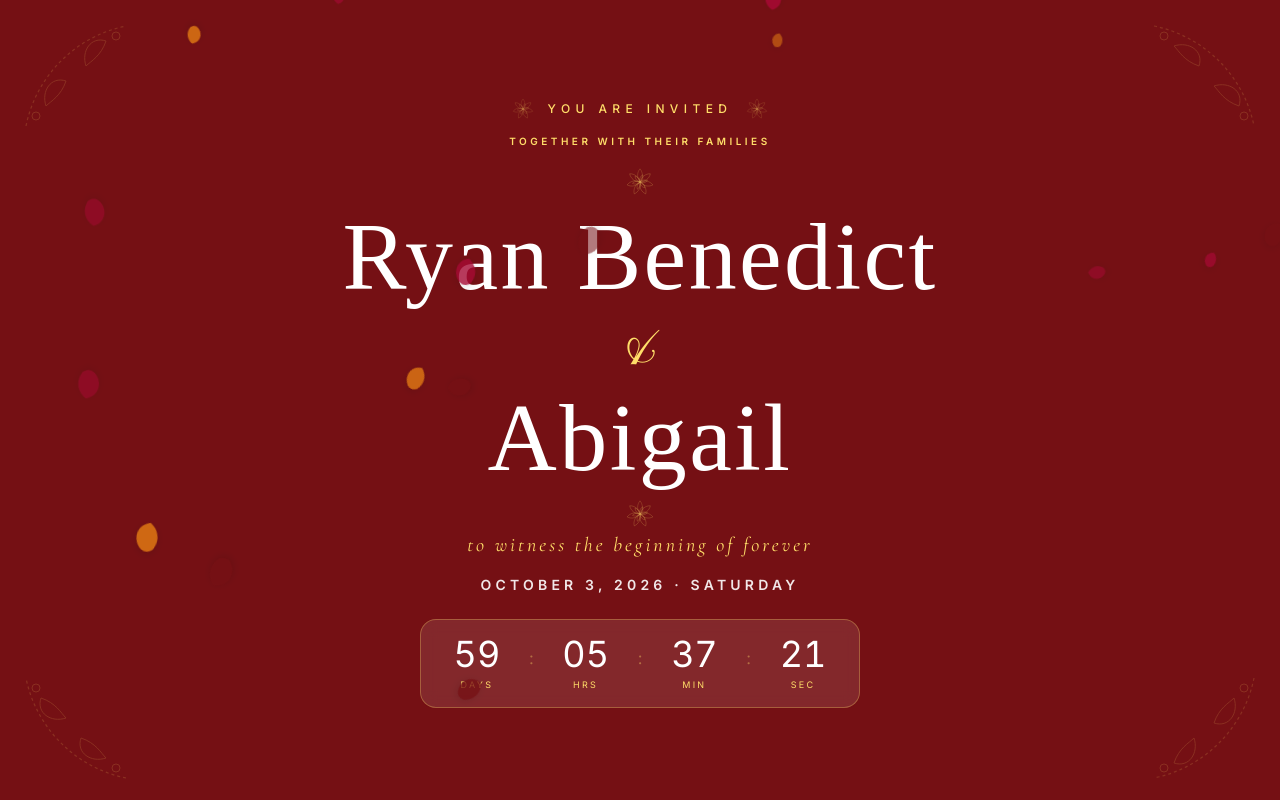
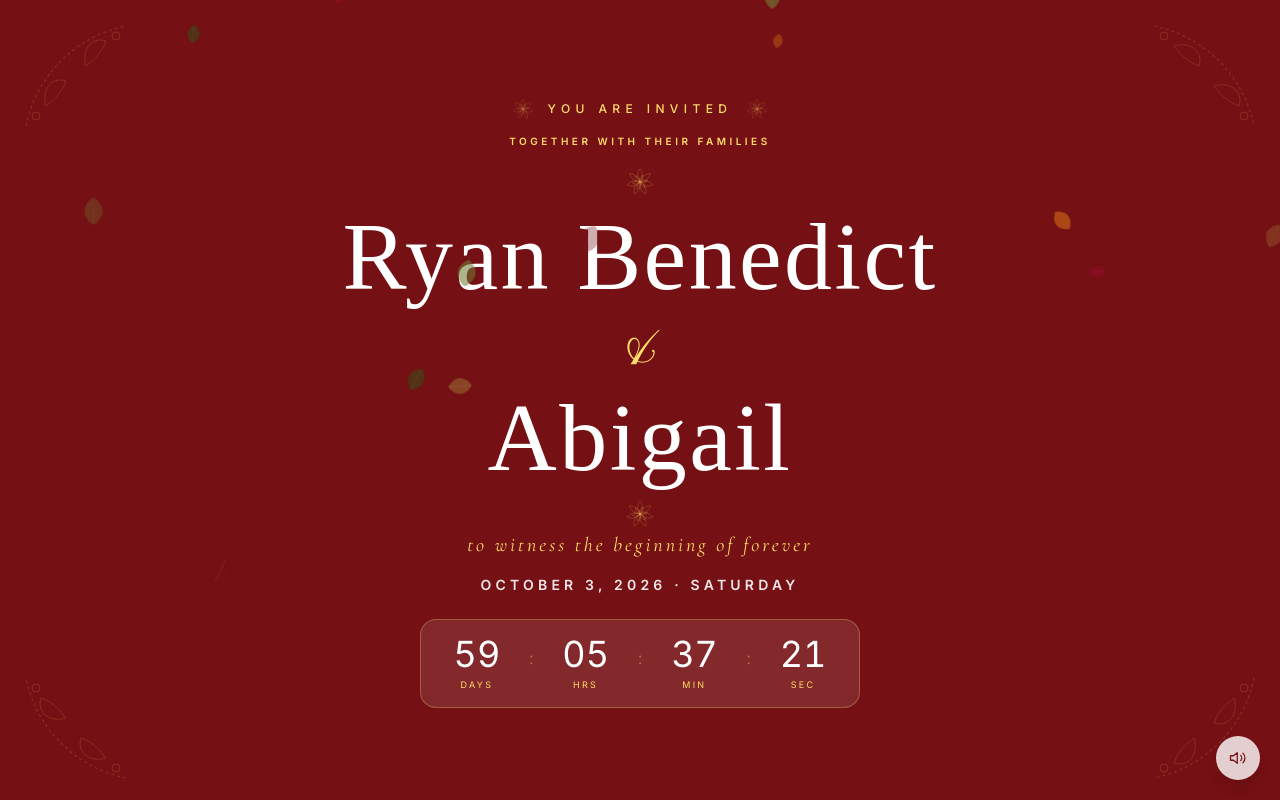
Before and after one commit to mnsling/weddinginv, a React (Vite) app: page / in a window 1280 px wide. Shown: the top 800 px of the page. Built offline with nearby package versions, Linux system fonts and the light colour scheme; a web font is replaced by a local one.

Commit message:
new fixes

```diff
--- a/src/App.jsx
+++ b/src/App.jsx
@@ -1,3 +1,5 @@
+import { useEffect, useRef, useState } from "react";
+
 import FallingPetals from "./components/fallingPetal";
 import Hero from "./sections/hero";
 import Parents from "./sections/parents";
@@ -7,40 +9,195 @@ import Timeline from "./sections/timeline";
 import Attire from "./sections/attire";
 import RSVP from "./sections/rsvp";
 import Closing from "./sections/closing";
+
 import backgroundMusic from "./assets/audio.mp3";
-
 
 /**
  * Ryan & Abigail — Wedding Invitation
- * -----------------------------------
+ *
  * This file only composes sections and holds the global styles that every
- * section relies on (fonts, the .reveal transition, keyframes, etc).
- * Section markup lives in ./sections, shared UI pieces live in ./components,
- * and the countdown logic lives in ./hooks.
+ * section relies on.
  */
+
 export default function WeddingInvite() {
+  const audioRef = useRef(null);
+
+  const [musicPlaying, setMusicPlaying] = useState(false);
+
+  useEffect(() => {
+    const audio = audioRef.current;
+
+    if (!audio) return;
+
+    audio.volume = 0.45;
+
+    // Try autoplay immediately
+    const tryAutoplay = async () => {
+      try {
+        await audio.play();
+        setMusicPlaying(true);
+      } catch (error) {
+        console.log(
+          "Autoplay was blocked. Music will start after user interaction."
+        );
+      }
+    };
+
+    tryAutoplay();
+
+    // If autoplay is blocked, start after first interaction
+    const startMusic = async () => {
+      if (!audio.paused) return;
+
+      try {
+        await audio.play();
+        setMusicPlaying(true);
+
+        // Remove listeners after successful playback
+        window.removeEventListener("click", startMusic);
+        window.removeEventListener("touchstart", startMusic);
+        window.removeEventListener("keydown", startMusic);
+        window.removeEventListener("scroll", startMusic);
+      } catch (error) {
+        console.log("Audio still blocked:", error);
+      }
+    };
+
+    window.addEventListener("click", startMusic);
+    window.addEventListener("touchstart", startMusic);
+    window.addEventListener("keydown", startMusic);
+    window.addEventListener("scroll", startMusic);
+
+    return () => {
+      window.removeEventListener("click", startMusic);
+      window.removeEventListener("touchstart", startMusic);
+      window.removeEventListener("keydown", startMusic);
+      window.removeEventListener("scroll", startMusic);
+    };
+  }, []);
+
+  const toggleMusic = async () => {
+    const audio = audioRef.current;
+
+    if (!audio) return;
+
+    if (audio.paused) {
+      try {
+        await audio.play();
+        setMusicPlaying(true);
+      } catch (error) {
+        console.log("Could not play audio:", error);
+      }
+    } else {
+      audio.pause();
+      setMusicPlaying(false);
+    }
+  };
 
   return (
-    <div className="min-h-screen w-full bg-white text-[#333333] overflow-x-hidden antialiased selection:bg-[#751014] selection:text-white relative">
+    <div className="relative overflow-hidden">
+
+      {/* Background Music */}
       <audio
+        ref={audioRef}
         src={backgroundMusic}
-        autoPlay
         loop
         preload="auto"
+        playsInline
       />
+
       {/* Falling Rose Petals Animation Layer */}
-      <FallingPetals count={25} />
+      <FallingPetals />
+
+      {/* Music Button */}
+      <button
+        onClick={toggleMusic}
+        aria-label={musicPlaying ? "Pause music" : "Play music"}
+        className="
+          fixed
+          bottom-5
+          right-5
+          z-[100]
+          w-11
+          h-11
+          rounded-full
+          bg-white/80
+          backdrop-blur-md
+          shadow-lg
+          flex
+          items-center
+          justify-center
+          text-[#751014]
+          hover:bg-white
+          transition-all
+          duration-300
+        "
+      >
+        {musicPlaying ? (
+          /* Sound On */
+          <svg
+            xmlns="http://www.w3.org/2000/svg"
+            width="18"
+            height="18"
+            viewBox="0 0 24 24"
+            fill="none"
+            stroke="currentColor"
+            strokeWidth="1.7"
+            strokeLinecap="round"
+            strokeLinejoin="round"
+          >
+            <polygon points="11 5 6 9 2 9 2 15 6 15 11 19 11 5" />
+            <path d="M15.5 8.5a5 5 0 0 1 0 7" />
+            <path d="M18.5 5.5a9 9 0 0 1 0 13" />
+          </svg>
+        ) : (
+          /* Sound Off */
+          <svg
+            xmlns="http://www.w3.org/2000/svg"
+            width="18"
+            height="18"
+            viewBox="0 0 24 24"
+            fill="none"
+            stroke="currentColor"
+            strokeWidth="1.7"
+            strokeLinecap="round"
+            strokeLinejoin="round"
+          >
+            <polygon points="11 5 6 9 2 9 2 15 6 15 11 19 11 5" />
+            <line x1="23" y1="9" x2="17" y2="15" />
+            <line x1="17" y1="9" x2="23" y2="15" />
+          </svg>
+        )}
+      </button>
 
       <style>{`
         @import url('https://fonts.googleapis.com/css2?family=Pinyon+Script&family=Cormorant+Garamond:ital,wght@0,300;0,400;0,500;0,600;1,400&family=Noto+Serif+SC:wght@400;600&family=Inter:wght@300;400;500;600&display=swap');
         @import url('https://fonts.googleapis.com/css2?family=Mea+Culpa&display=swap');
 
-        .font-mea { font-family: 'Mea Culpa', cursive; }
-        .font-display { font-family: 'Cormorant Garamond', serif; }
-        .font-script { font-family: 'Pinyon Script', cursive; }
-        .font-cjk { font-family: 'Noto Serif SC', serif; }
-        .font-body, .font-inter { font-family: 'Inter', sans-serif; }
-        html { scroll-behavior: smooth; }
+        .font-mea {
+          font-family: 'Mea Culpa', cursive;
+        }
+
+        .font-display {
+          font-family: 'Cormorant Garamond', serif;
+        }
+
+        .font-script {
+          font-family: 'Pinyon Script', cursive;
+        }
+
+        .font-cjk {
+          font-family: 'Noto Serif SC', serif;
+        }
+
+        .font-body,
+        .font-inter {
+          font-family: 'Inter', sans-serif;
+        }
+
+        html {
+          scroll-behavior: smooth;
+        }
 
         .reveal {
           transition-property: opacity, transform;
@@ -53,34 +210,58 @@ export default function WeddingInvite() {
           border-color: rgba(117, 16, 20, 0.3);
         }
 
-        .link-underline { position: relative; padding-bottom: 2px; }
+        .link-underline {
+          position: relative;
+          padding-bottom: 2px;
+        }
+
         .link-underline::after {
           content: "";
           position: absolute;
-          left: 0; bottom: -1px;
-          width: 100%; height: 1px;
+          left: 0;
+          bottom: -1px;
+          width: 100%;
+          height: 1px;
           background: currentColor;
           transform: scaleX(0.3);
           transform-origin: left;
-          transition: transform 400ms cubic-bezier(0.16,1,0.3,1), opacity 300ms;
+          transition:
+            transform 400ms cubic-bezier(0.16,1,0.3,1),
+            opacity 300ms;
           opacity: 0.5;
         }
-        .link-underline:hover::after { transform: scaleX(1); opacity: 1; }
+
+        .link-underline:hover::after {
+          transform: scaleX(1);
+          opacity: 1;
+        }
 
         .pulse-dot {
           animation: pulseDot 2.6s ease-out infinite;
         }
+
         @keyframes pulseDot {
-          0% { transform: scale(1); opacity: 0.8; }
-          70% { transform: scale(3); opacity: 0; }
-          100% { opacity: 0; }
+          0% {
+            transform: scale(1);
+            opacity: 0.8;
+          }
+
+          70% {
+            transform: scale(3);
+            opacity: 0;
+          }
+
+          100% {
+            opacity: 0;
+          }
         }
 
-        /* Falling Petals Animations */
+        /* Falling Petals */
         @keyframes fall {
           0% {
             top: -10%;
           }
+
           100% {
             top: 108%;
           }
@@ -90,17 +271,26 @@ export default function WeddingInvite() {
           0% {
             transform: translateX(0px) rotate(0deg);
           }
+
           50% {
             transform: translateX(45px) rotate(180deg);
           }
+
           100% {
             transform: translateX(-35px) rotate(360deg);
           }
         }
 
         @media (prefers-reduced-motion: reduce) {
-          .reveal { transition: none !important; opacity: 1 !important; transform: none !important; }
-          .pulse-dot { animation: none !important; }
+          .reveal {
+            transition: none !important;
+            opacity: 1 !important;
+            transform: none !important;
+          }
+
+          .pulse-dot {
+            animation: none !important;
+          }
         }
       `}</style>
 
--- a/src/components/fallingPetal.jsx
+++ b/src/components/fallingPetal.jsx
@@ -1,29 +1,57 @@
 import { useEffect, useState } from "react";
 
 // ---------------------------------------------------------------------------
-// Falling Rose Petals Animation Component
+// Falling Autumn Petals / Leaves Animation
 // ---------------------------------------------------------------------------
+
 export default function FallingPetals({ count = 22 }) {
   const [petals, setPetals] = useState([]);
 
   useEffect(() => {
-    // Generate petals with randomized speeds, sizes, positions, and drift angles
+    // Autumn wedding palette:
+    // burgundy, wine red, burnt orange, olive & muted forest green
+    const colors = [
+      "#A60934", // crimson
+      "#751014", // burgundy
+      "#E17A13", // burnt orange
+      "#6F7B32", // olive green
+      "#344C15", // forest green
+      "#9A6B32", // warm autumn brown
+    ];
+
     const generatedPetals = Array.from({ length: count }).map((_, i) => ({
       id: i,
-      left: Math.random() * 100, // Horizontal start percentage
-      size: 12 + Math.random() * 14, // Petal width in px
-      duration: 7 + Math.random() * 8, // Fall duration (seconds)
-      delay: Math.random() * 10, // Initial delay before animation starts
-      opacity: 0.5 + Math.random() * 0.4, // Opacity variation
-      swayDuration: 3 + Math.random() * 3, // Sway frequency
-      rotate: Math.random() * 360, // Initial rotation angle
-      color: i % 3 === 0 ? "#A60934" : i % 2 === 0 ? "#751014" : "#E17A13", // Rich crimson & warm tones
+
+      // Horizontal starting position
+      left: Math.random() * 100,
+
+      // Size
+      size: 12 + Math.random() * 14,
+
+      // Falling speed
+      duration: 7 + Math.random() * 8,
+
+      // Delay
+      delay: Math.random() * 10,
+
+      // Softer / more transparent
+      opacity: 0.3 + Math.random() * 0.35,
+
+      // Side-to-side movement
+      swayDuration: 3 + Math.random() * 3,
+
+      // Starting rotation
+      rotate: Math.random() * 360,
+
+      // Autumn color
+      color: colors[i % colors.length],
     }));
+
     setPetals(generatedPetals);
   }, [count]);
 
   return (
-    <div className="fixed inset-0 pointer-events-none z-30 overflow-hidden">
+    <div className="fixed inset-0 pointer-events-none overflow-hidden z-20">
       {petals.map((p) => (
         <div
           key={p.id}
@@ -34,7 +62,7 @@ export default function FallingPetals({ count = 22 }) {
             animationDelay: `${p.delay}s`,
           }}
         >
-          {/* Individual Sway & Rotation Wrapper */}
+          {/* Individual Petal / Leaf */}
           <svg
             width={p.size}
             height={p.size * 1.3}
@@ -44,11 +72,29 @@ export default function FallingPetals({ count = 22 }) {
               opacity: p.opacity,
               animation: `sway ${p.swayDuration}s ease-in-out infinite alternate`,
               transform: `rotate(${p.rotate}deg)`,
-              filter: "drop-shadow(0 2px 4px rgba(0,0,0,0.15))",
+              filter: "drop-shadow(0 2px 4px rgba(0,0,0,0.10))",
             }}
           >
-            {/* Smooth Rose Petal Path */}
-            <path d="M12 0 C 20 5, 24 15, 18 25 C 12 30, 6 28, 2 20 C -2 10, 4 2, 12 0 Z" />
+            {/* Soft organic leaf / petal shape */}
+            <path
+              d="
+                M12 1
+                C18 5, 23 11, 21 18
+                C19 25, 13 29, 12 29
+                C11 29, 5 25, 3 18
+                C1 11, 6 5, 12 1
+                Z
+              "
+            />
+
+            {/* Subtle leaf vein */}
+            <path
+              d="M12 4 C11.5 10, 12.5 18, 12 26"
+              fill="none"
+              stroke="rgba(255,255,255,0.18)"
+              strokeWidth="0.7"
+              strokeLinecap="round"
+            />
           </svg>
         </div>
       ))}
--- a/src/sections/parents.jsx
+++ b/src/sections/parents.jsx
@@ -30,9 +30,8 @@ export default function Parents() {
         />
 
         <Reveal delay={80}>
-          <p className="font-display text-xl md:text-3xl leading-relaxed text-[#333333] mb-12 max-w-xl mx-auto font-light">
-            We joyfully invite you to witness our marriage and share in the
-            beginning of our life together.
+          <p className="font-display text-xl md:text-2xl leading-relaxed text-[#333333] mb-12 max-w-xl mx-auto font-light">
+            With grateful hearts, we invite you to celebrate this special day with us as we begin our life together.
           </p>
         </Reveal>
 
--- a/src/sections/rsvp.jsx
+++ b/src/sections/rsvp.jsx
@@ -61,7 +61,7 @@ export default function RSVP() {
               <span className="font-semibold">
                 VM Weddings
               </span>{" "}
-              (0956 756 0013)
+              (0956 756 0013) or contact the couples directly.
             </p>
           </div>
         </Reveal>
```
